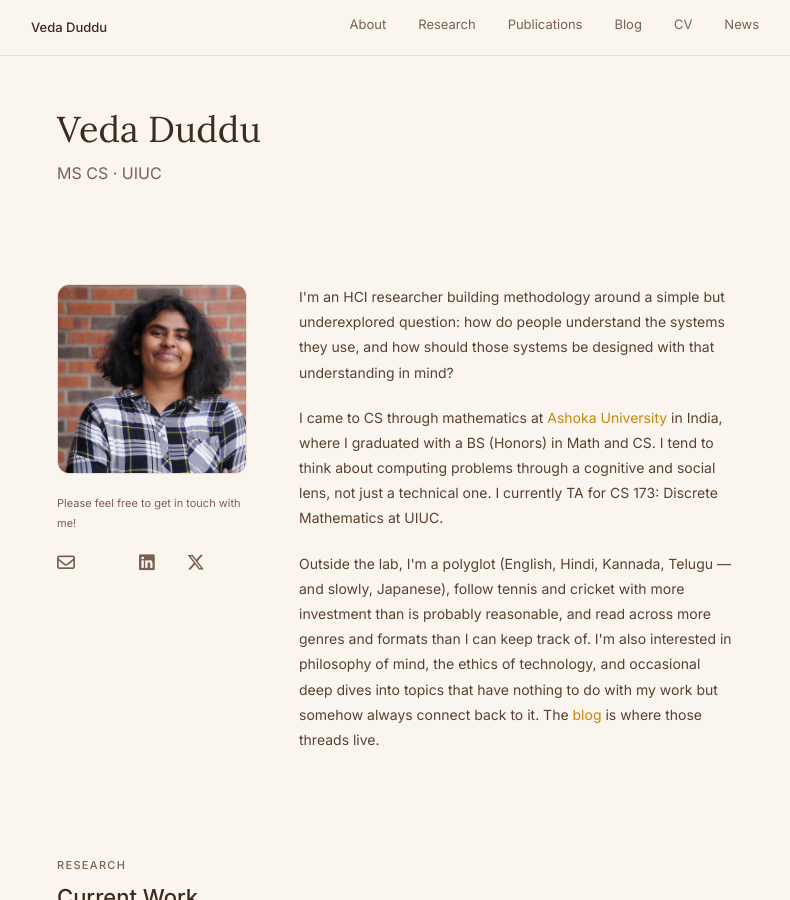
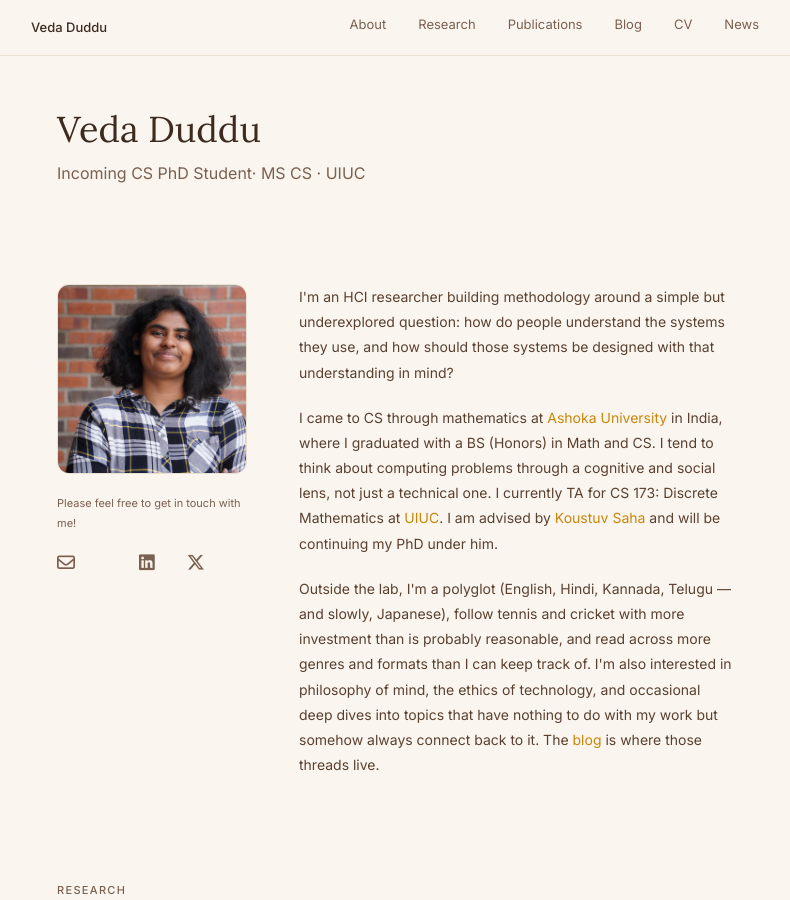
Before and after one commit to vedaduddu/vedaduddu.github.io, a Jekyll site: the page built from index.html, in a window 1280 px wide and 900 px high. Shown: the whole window, without its empty margins (245-1035 px from the left). Built offline with Jekyll 4.4.1, drawn with Linux system fonts in a browser that asks for light colours; a style sheet for code colours, icons or effects is not loaded.

Commit message:
add advisor link and link UIUC to Siebel School in about section
Co-Authored-By: Claude Sonnet 4.6 <noreply@anthropic.com>

```diff
--- a/index.html
+++ b/index.html
@@ -7,7 +7,7 @@ title: Home
 <section class="hero">
   <div class="section-inner">
     <h1 class="hero-name">Veda Duddu</h1>
-    <p class="hero-meta">MS CS &middot; UIUC</p>
+    <p class="hero-meta">Incoming CS PhD Student&middot; MS CS &middot; UIUC</p>
   </div>
 </section>
 
@@ -33,7 +33,8 @@ title: Home
         <p>
           I came to CS through mathematics at <a href="https://www.ashoka.edu.in/">Ashoka University</a>
           in India, where I graduated with a BS (Honors) in Math and CS. I tend to think about computing problems through a
-          cognitive and social lens, not just a technical one. I currently TA for CS 173: Discrete Mathematics at UIUC.
+          cognitive and social lens, not just a technical one. I currently TA for CS 173: Discrete Mathematics at <a href="https://siebelschool.illinois.edu/" target="_blank" rel="noopener">UIUC</a>.
+          I am advised by <a href="https://koustuv.com/" target="_blank" rel="noopener">Koustuv Saha</a> and will be continuing my PhD under him.
         </p>
         <p>
           Outside the lab, I'm a polyglot (English, Hindi, Kannada, Telugu — and slowly, Japanese),
```
